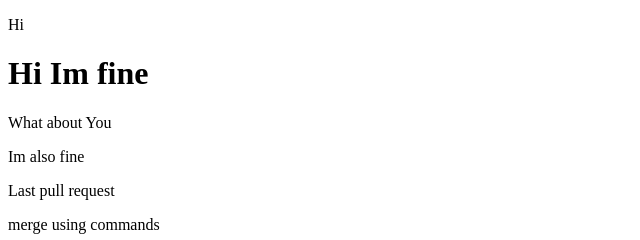
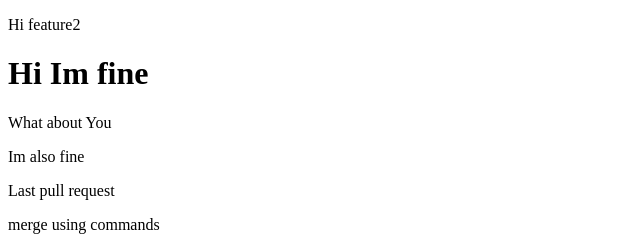
Before and after one commit to Pavan753/Booty, a plain HTML site: page index.html in a window 1280 px wide. Shown: the top 240 px of the page, 0-640 px from the left. Drawn offline with Linux system fonts and the light colour scheme.

Commit message:
Hi feature2

```diff
--- a/index.html
+++ b/index.html
@@ -6,7 +6,7 @@
     <title>Document</title>
   </head>
   <body>
-    <p>Hi</p>
+    <p>Hi feature2</p>
     <h1>Hi Im fine</h1>
     <p>What about You</p>
     <p>Im also fine</p>
```
